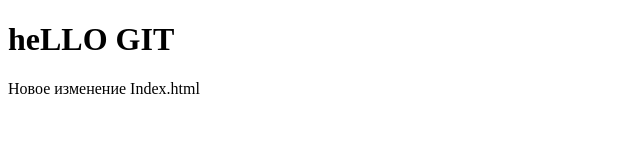
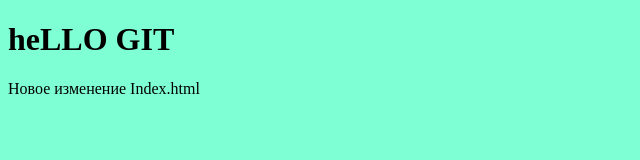
Before and after one commit to Dmitriy-Nor/site, a plain HTML site: page Index.html in a window 1280 px wide. Shown: the whole page, without its empty margins (0-640 px from the left). Drawn offline with Linux system fonts and the light colour scheme.

Commit message:
Firts commit

```diff
--- a/Index.html
+++ b/Index.html
@@ -3,8 +3,9 @@
 <head>
     <meta charset="UTF-8">
     <title>Lesson of git</title>
+    <link rel="stylesheet" href="Stiles.css">
 </head>
-<body>
+<body id="page">
    <h1> heLLO GIT</h1>
    <p> Новое изменение Index.html</p>
 
--- /dev/null
+++ b/Stiles.css
@@ -0,0 +1,3 @@
+#page{
+    background-color: aquamarine;
+}
```
